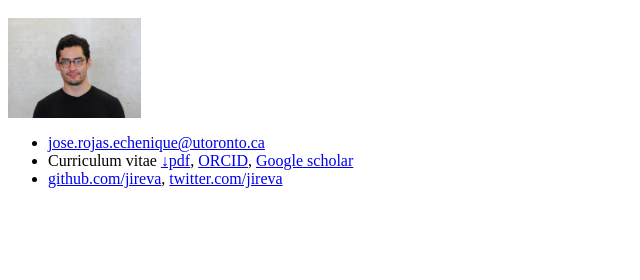
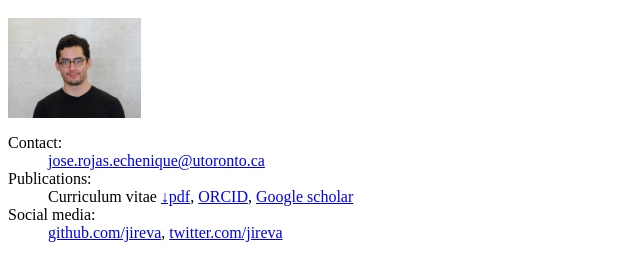
Before and after one commit to jireva/jireva.github.io, a plain HTML site: page index.html in a window 1280 px wide. Shown: the part 48-328 px from the top of the page, without its empty margins (0-640 px from the left). Drawn offline with Linux system fonts and the light colour scheme.

Commit message:
Using <dl> instead of <ul> for index.html and got rid of unicode for the title.

```diff
--- a/index.html
+++ b/index.html
@@ -1,7 +1,7 @@
 <?xml version="1.0" encoding="utf-8" ?>
 
 <title>
-José I. Rojas Echenique
+Jose I. Rojas Echenique
 </title>
 
 <h1>
@@ -10,20 +10,23 @@ José I. Rojas Echenique
 
 <img src="face.jpg" height=100>
 
-<ul>
-	<li>
+<dl>
+	<dt>Contact:</dt>
+	<dd>
 		<a href="mailto:jose.rojas.echenique&#64;utoronto.ca">
 			jose.rojas.echenique&#64;utoronto.ca
 		</a>
-	</li>
-	<li>
+	</dd>
+	<dt>Publications:</dt>
+	<dd>
 		Curriculum vitae
 		<a href="cv.pdf">↓pdf</a>,
 		<a href="https://orcid.org/0000-0002-9347-0647">ORCID</a>,
 		<a href="https://scholar.google.com/citations?user=xK1kLloAAAAJ&hl">Google scholar</a>
-	</li>
-	<li>
+	</dd>
+	<dt>Social media:</dt>
+	<dd>
 		<a href="http://github.com/jireva">github.com/jireva</a>,
 		<a href="https://twitter.com/jireva">twitter.com/jireva</a>
-	</li>
-</ul>
+	</dd>
+</dl>
```
